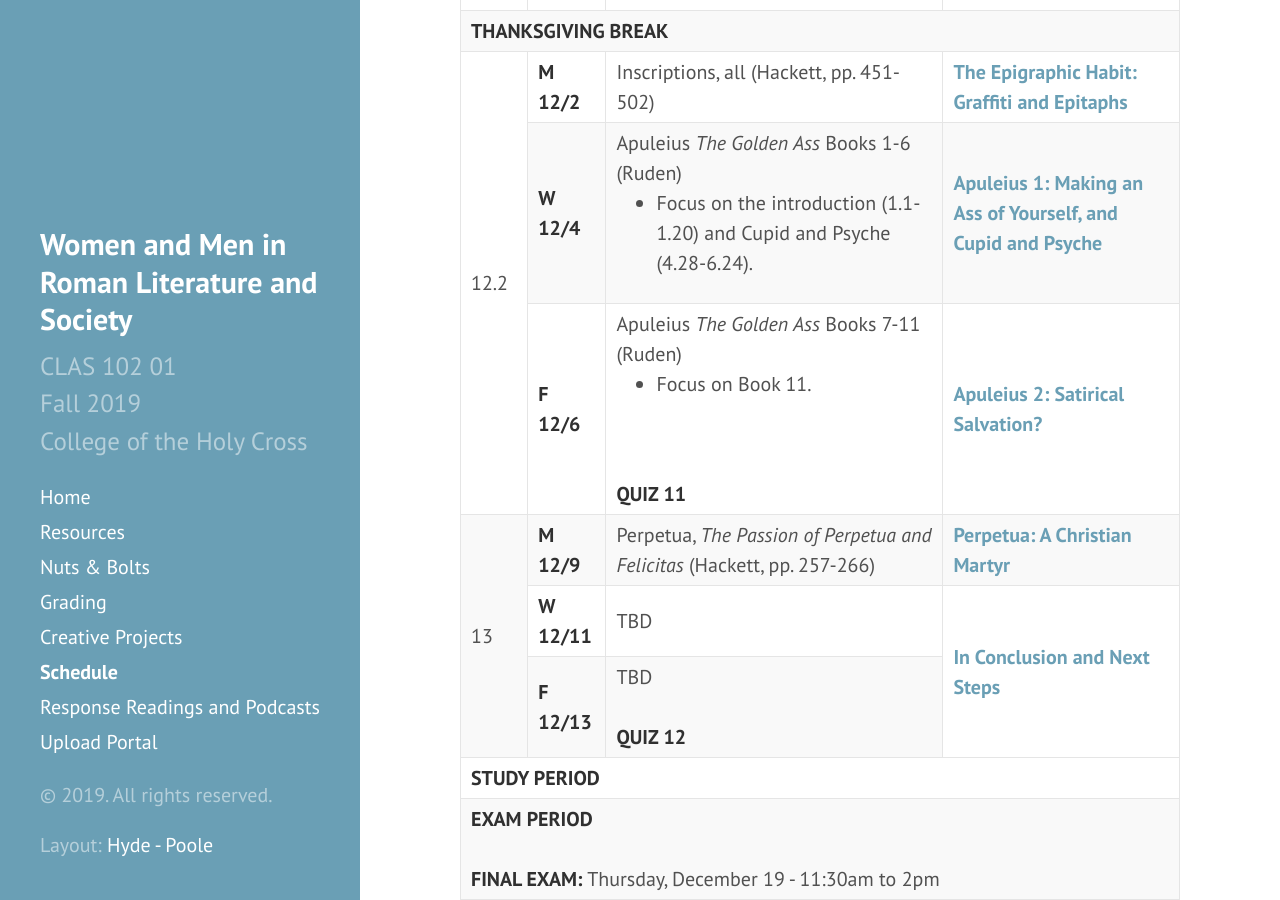
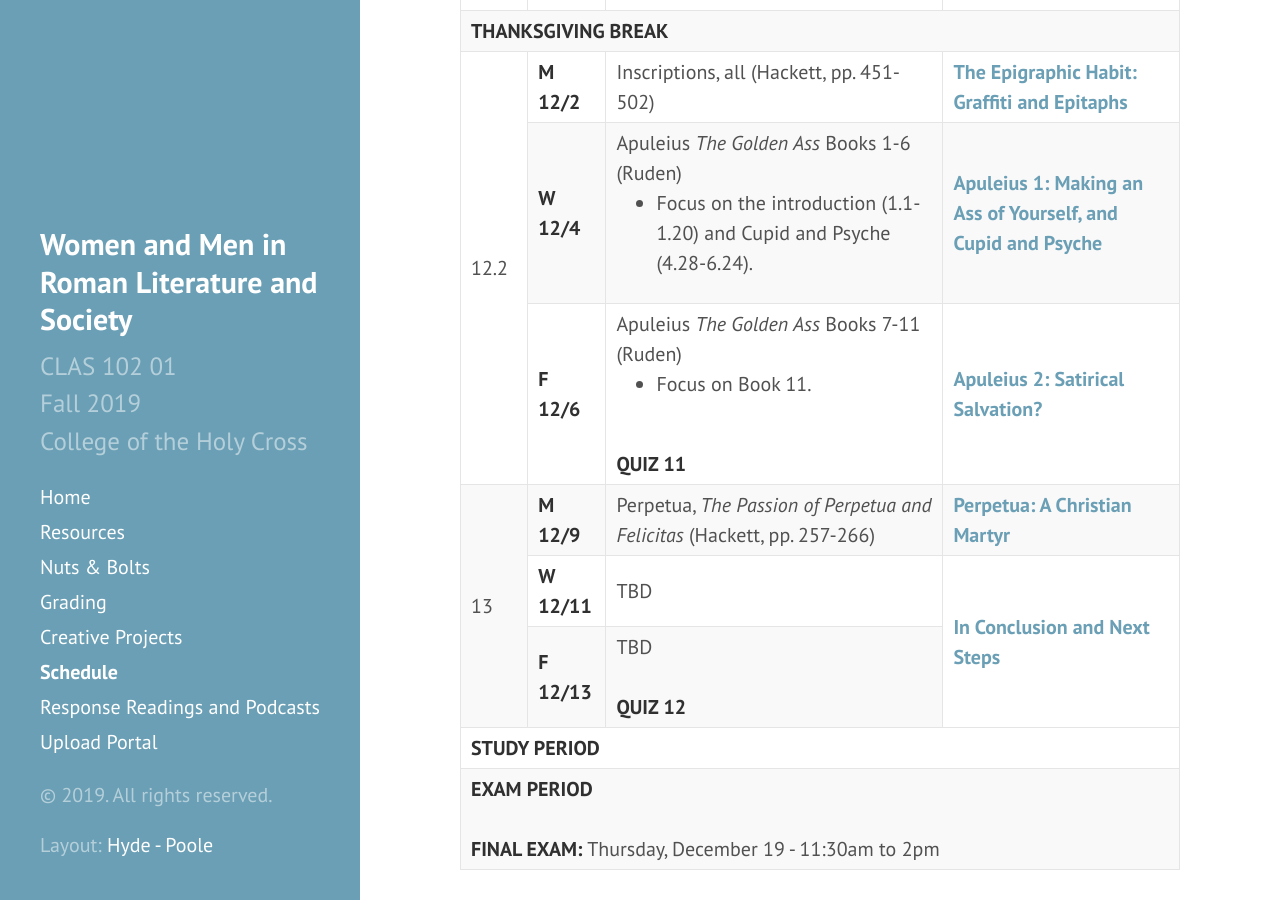
Before and after one commit to DLibatique/CLAS102-F19, a Jekyll site: the page built from _pages/6-schedule.md, in a window 1280 px wide and 900 px high, scrolled down 4255 px. Built offline with Jekyll 4.4.1, drawn with Linux system fonts in a browser that asks for light colours.

Commit message:
fixed spacing

```diff
--- a/_pages/6-schedule.md
+++ b/_pages/6-schedule.md
@@ -343,7 +343,7 @@ All assignments listed below should be completed by the date on which they’re
             <ul>
               <li>Focus on Book 11.</li>
             </ul>
-            <br><br><strong>QUIZ 11</strong></td>
+            <br><strong>QUIZ 11</strong></td>
             <td><a href="https://docs.google.com/presentation/d/1sto2os63xp8uDxBxvcsF8MRm341ozsUFwbXbs--gLHs/edit?usp=sharing"><strong>Apuleius 2: Satirical Salvation?</strong></a></td>
         </tr>
 
```
